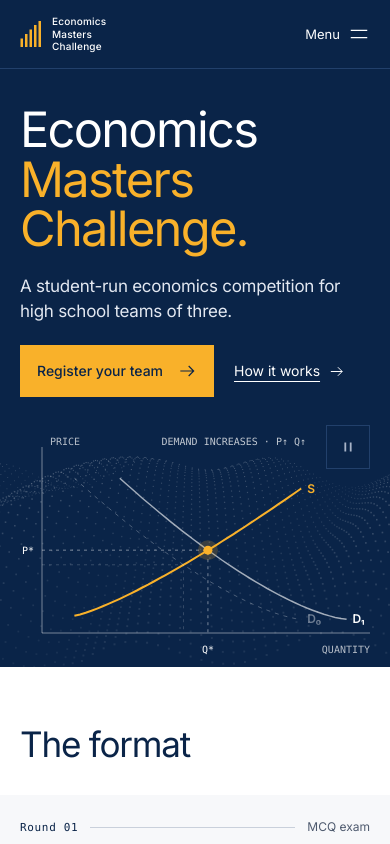
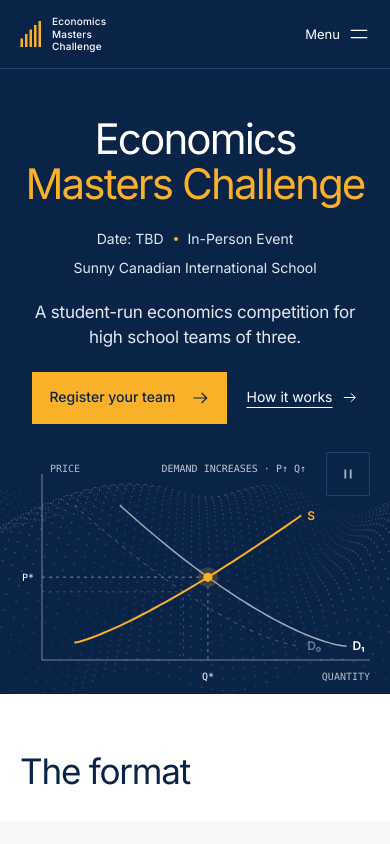
Before and after one commit to tombrajer/EconMasters, a React (Vite) app: page / in a window 390 px wide. Shown: the top 844 px of the page. Built offline with nearby package versions, Linux system fonts and the light colour scheme.

Commit message:
Center event hero and show date, event type and venue

```diff
--- a/src/Home.tsx
+++ b/src/Home.tsx
@@ -19,7 +19,12 @@ export function Home() {
   return <main id="main" ref={main}>
     <section className="hero" aria-labelledby="hero-title">
       <div className="hero-top container">
-        <h1 id="hero-title">Economics<br /><span>Masters Challenge.</span></h1>
+        <h1 id="hero-title">Economics<br /><span>Masters Challenge</span></h1>
+        <ul className="hero-event-details" aria-label="Event details">
+          <li>Date: TBD</li>
+          <li>In-Person Event</li>
+          <li>{site.host}</li>
+        </ul>
         <div className="hero-copy">
           <p className="hero-description">A student-run economics competition for high school teams of three.</p>
           <div className="hero-actions"><RegisterLink label="Register your team" /><a className="text-link" href="#format">How it works<Arrow /></a></div>
--- a/src/styles.css
+++ b/src/styles.css
@@ -71,14 +71,17 @@ section>.container>h2:first-child{margin-bottom:clamp(32px,4vw,56px)}
 /* Hero */
 .hero{background:var(--dark);color:#fff;position:relative;overflow:hidden}
 .hero a:focus-visible,.header-shell a:focus-visible,.header-shell summary:focus-visible{outline-color:#fff}
-.hero-top{display:grid;grid-template-columns:1.6fr 1fr;gap:56px;align-items:end;padding-top:clamp(48px,6vw,88px)}
-.hero h1{font-size:clamp(46px,4.6vw,70px);line-height:1.06}
+.hero-top{display:flex;flex-direction:column;align-items:center;gap:24px;padding-top:clamp(56px,7vw,100px);text-align:center}
+.hero h1{font-size:clamp(48px,6.8vw,96px);line-height:1.04;letter-spacing:-.045em}
 .hero h1 span{white-space:nowrap;color:var(--accent)}
+.hero-event-details{display:flex;justify-content:center;align-items:center;flex-wrap:wrap;gap:12px 24px;font-size:clamp(14px,1.3vw,18px);line-height:1.5;color:#e3e8f1}
+.hero-event-details li+li{position:relative}
+.hero-event-details li+li::before{content:"";position:absolute;left:-14px;top:50%;width:4px;height:4px;border-radius:50%;background:var(--accent);transform:translateY(-50%)}
 .hero-top{animation:hero-enter 600ms cubic-bezier(.22,1,.36,1) both}
 @keyframes hero-enter{from{opacity:0;transform:translateY(12px)}to{opacity:1;transform:none}}
-.hero-copy{max-width:420px}
+.hero-copy{max-width:560px}
 .hero-description{font-size:clamp(17px,1.5vw,20px);line-height:1.45;letter-spacing:-.015em;color:#e3e8f1}
-.hero-actions{display:flex;align-items:center;gap:28px;margin-top:28px;flex-wrap:wrap}
+.hero-actions{display:flex;justify-content:center;align-items:center;gap:28px;margin-top:28px;flex-wrap:wrap}
 .hero-actions .button{background:var(--accent);color:var(--ink);border-color:var(--accent)}
 @media(hover:hover) and (pointer:fine){.hero-actions .button:hover{background:var(--accent-hover);border-color:var(--accent-hover)}}
 .hero-actions .button:active:enabled,.hero-actions .button:is(a):active{background:var(--accent-hover);border-color:var(--accent-hover)}
@@ -338,7 +341,7 @@ legend{padding:0;font-size:28px;letter-spacing:-.025em;margin-bottom:24px}
 @media(max-width:1100px){
   :root{--gutter:40px}
   .site-header{gap:28px}.desktop-navigation{gap:24px}
-  .hero-top{grid-template-columns:1fr;gap:28px}.hero-copy{max-width:560px}
+  .hero-top{gap:24px}
   .rounds{grid-template-columns:1fr}
   .timeline{--axis:vertical}
   .timeline ol{grid-template-columns:1fr;padding-left:44px}
@@ -391,9 +394,12 @@ legend{padding:0;font-size:28px;letter-spacing:-.025em;margin-bottom:24px}
 
 
   h2{font-size:clamp(32px,9vw,40px)}
-  .hero-top{padding-top:36px;gap:20px}
-  .hero h1{font-size:clamp(40px,12.5vw,58px);line-height:1.02}
+  .hero-top{padding-top:48px;gap:22px}
+  .hero h1{font-size:clamp(38px,10.8vw,58px);line-height:1.06}
   .hero h1 span{white-space:normal}
+  .hero-event-details{gap:8px 24px;font-size:14px;max-width:360px}
+  .hero-event-details li:last-child{flex-basis:100%;text-wrap:balance}
+  .hero-event-details li:last-child::before{display:none}
   .hero-description{font-size:17px}
   .hero-actions{margin-top:22px;gap:20px}
   .hero-actions .button{white-space:nowrap;gap:14px;padding-inline:16px}
```
